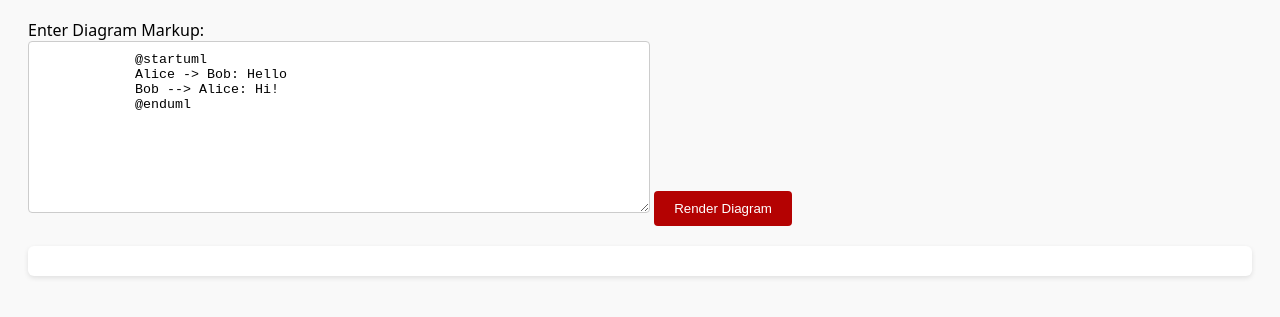
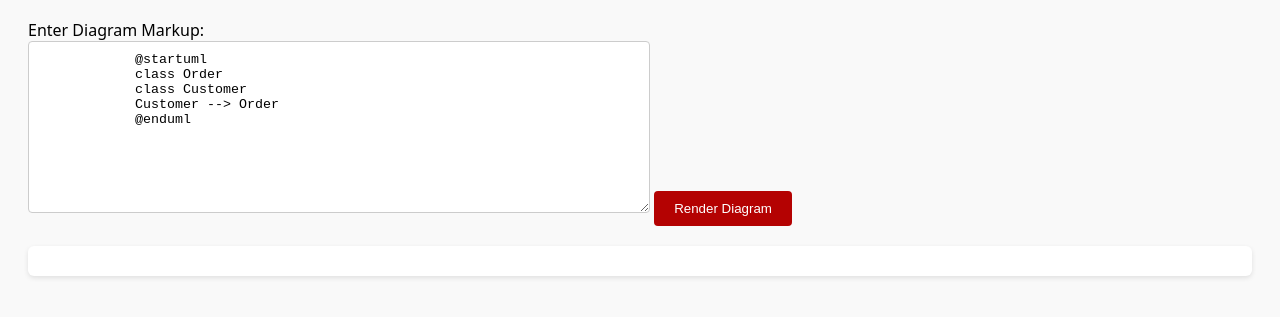
Before and after one commit to Chetoh16/plantuml-drag-and-edit, a website: page public/index.html in a window 1280 px wide. Shown: the part 95-412 px from the top of the page. Drawn offline with Linux system fonts and the light colour scheme.

Commit message:
fix: replace placeholder code with class diagram markup

```diff
--- a/public/index.html
+++ b/public/index.html
@@ -12,8 +12,9 @@
         <label for="code">Enter Diagram Markup:</label><br />
         <textarea id="code" rows="10" placeholder="Type PlantUML code here...">
             @startuml
-            Alice -> Bob: Hello
-            Bob --> Alice: Hi!
+            class Order
+            class Customer
+            Customer --> Order
             @enduml
         </textarea>
 
```
